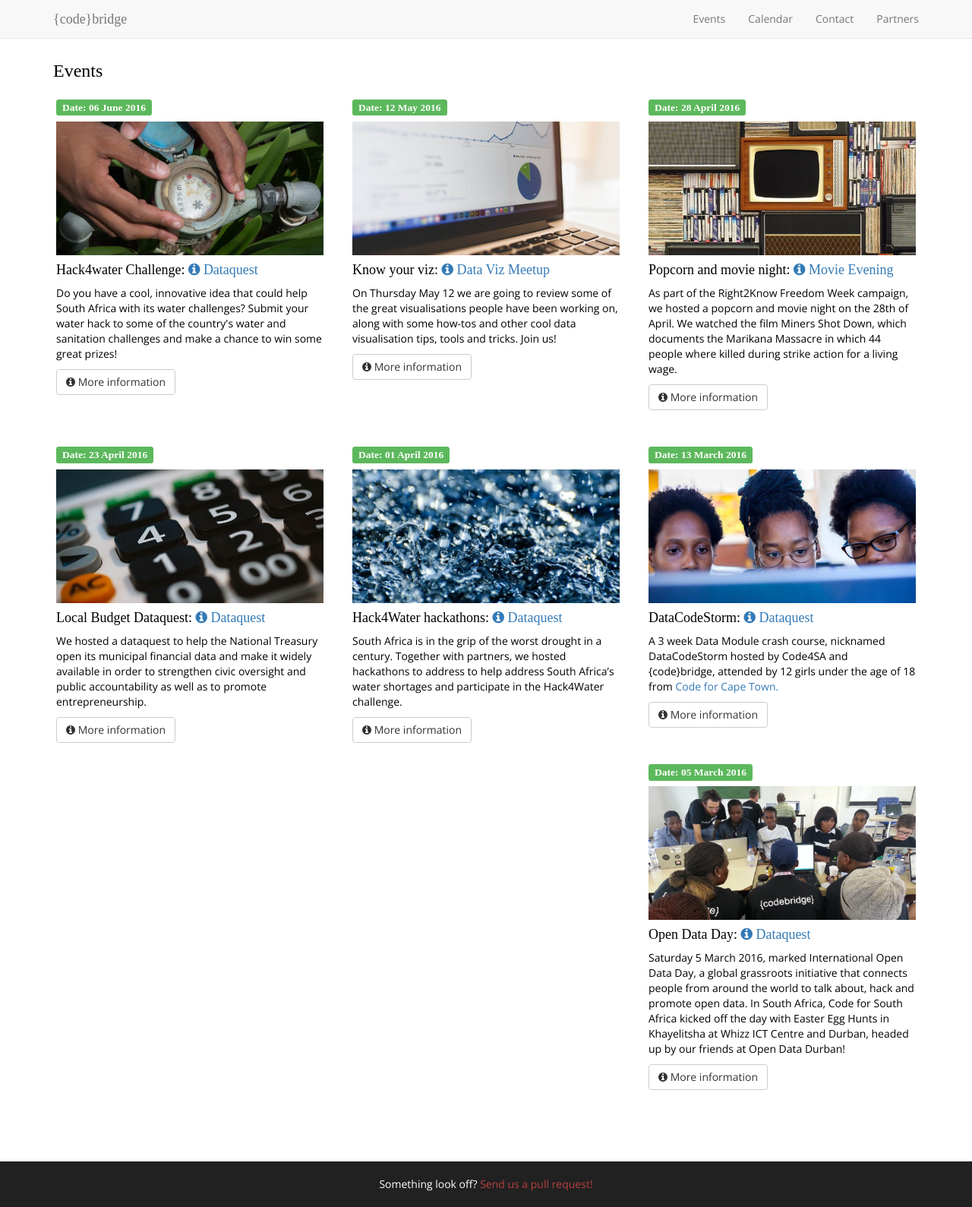
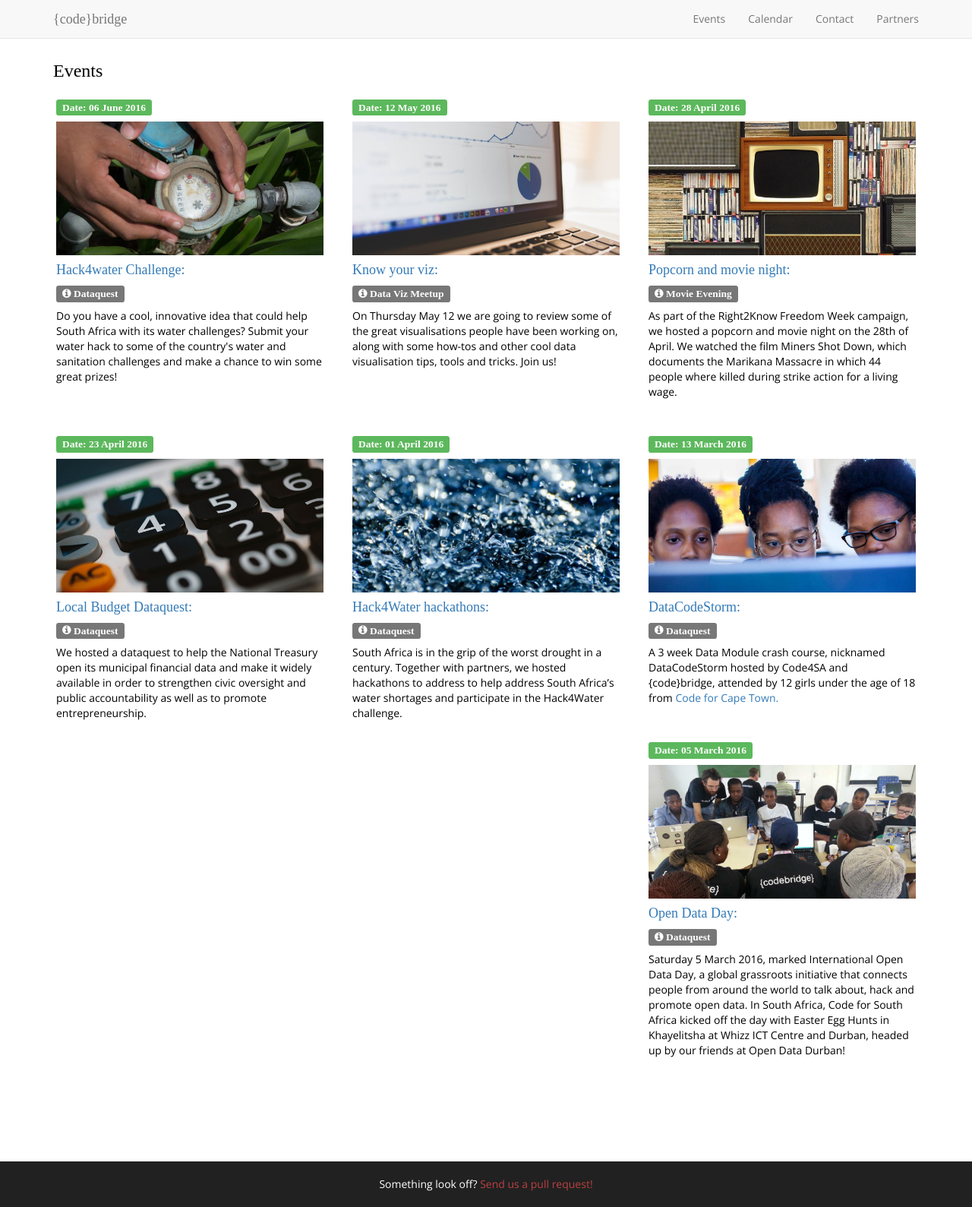
Before and after one commit to codebridge-za/codebridge.co.za, a Jekyll site: the page built from events/index.html, in a window 1280 px wide. Shown: the whole page at 76% size. Built offline with Jekyll 4.4.1, drawn with Linux system fonts in a browser that asks for light colours; nearby versions of some CDN libraries; some web fonts are replaced.

Commit message:
changed the events title into a link and used a label for the events type

```diff
--- a/_data/event_types.yaml
+++ b/_data/event_types.yaml
@@ -13,7 +13,7 @@
               People are free to arrive when they can and stay as long as they can.
 
 - eventtype: Data Viz Meetup
-  description: Data viz meetups take a show-and-tell format. We encourage people to share what they have been working on and want to showcase and encourage discussion around data viz best practises.
+  description: Data viz meetups take a show-and-tell format. We encourage people to share what they have been working on and want to showcase and encourage discussions around data viz best practises.
 
 - eventtype: Accountability Workshop
   description: Accountability workshops aim to understand a specific problem space, as guided by the monthly theme. We invite CSOs and other members of society who feel strongly about the theme, or understand the theme, to share their learnings and experience with us through a facilitated workshop.
--- a/event-types.html
+++ b/event-types.html
@@ -33,6 +33,6 @@
 </div>
 <nav>
   <ul class="pager">
-    <li><a href="/events/">Back</a></li>
+    <li><a class="btn btn-secondary btn-lg" href="/events/" role="button">Back</a></li>
   </ul>
 </nav>
--- a/events/index.html
+++ b/events/index.html
@@ -13,15 +13,15 @@
 				<div class="thumbnail">
 					<h4><span class="label label-success">Date: {{event.date | date_to_long_string}}</span></h4>
 					<img src="{{event.image}}" alt="{{event.title}}" width="100%">
+					<h4><a href="{{event.link}}">{{event.title}}:</a></h4>
 					{% for evt in site.data.event_types %}
 						{% if evt.eventtype == event.type %}
-							<h4>{{event.title}}: <a href="/event-types.html" data-toggle="tooltip" data-placement="top" title="{{evt.description}}"><i class="fa fa-info-circle"></i> {{event.type}}</a></h4>
+							<h4><a class="label label-default" href="/event-types.html" data-toggle="tooltip" data-placement="top" title="{{evt.description}}"><i class="fa fa-info-circle"></i> {{event.type}}</a></h4>
 							{% break %}
 						{% else %}
 						{% endif %}
 					{% endfor %}
 					<p>{{event.description}}</p>
-					<p><a class="btn btn-default" href="{{event.link}}"><i class="fa fa-info-circle"></i> More information</a></p>
 				</div>
 			</div>
 	{% endfor %}
```
